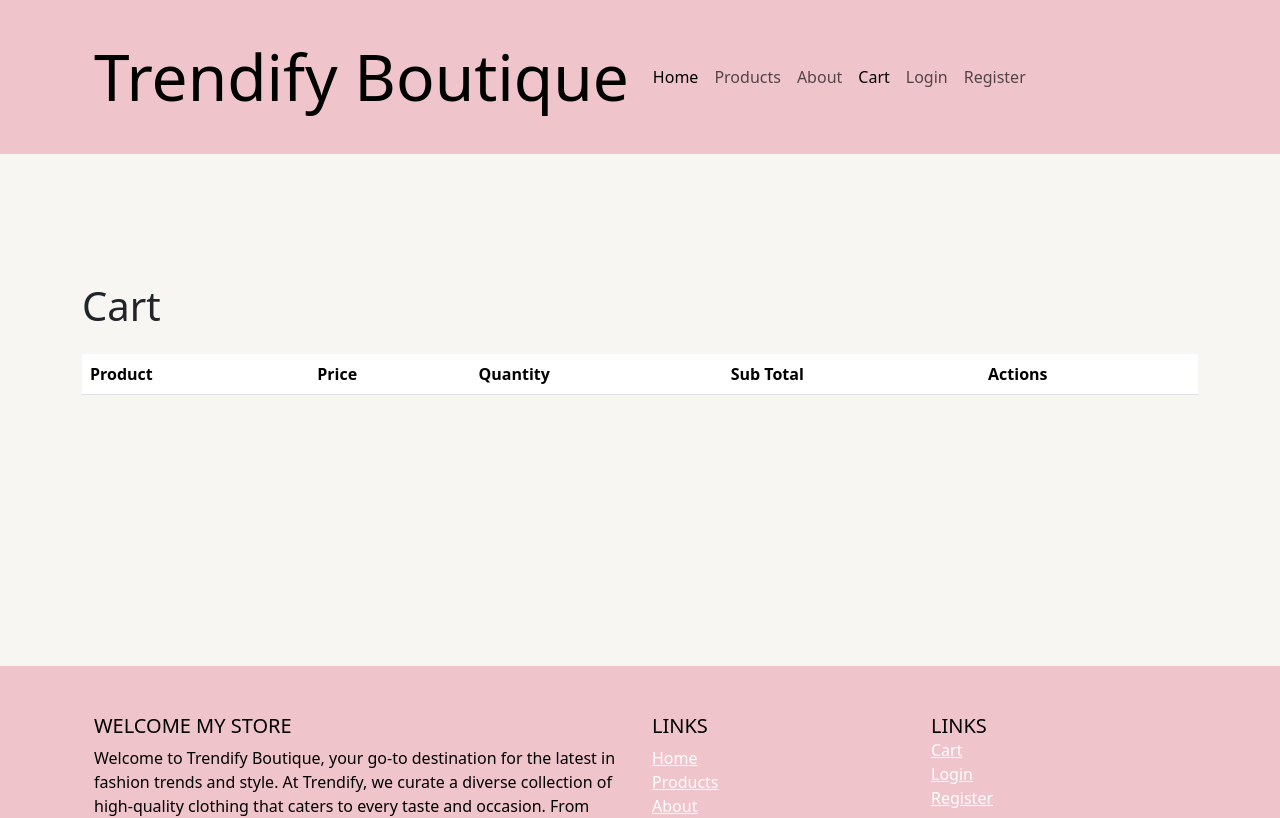
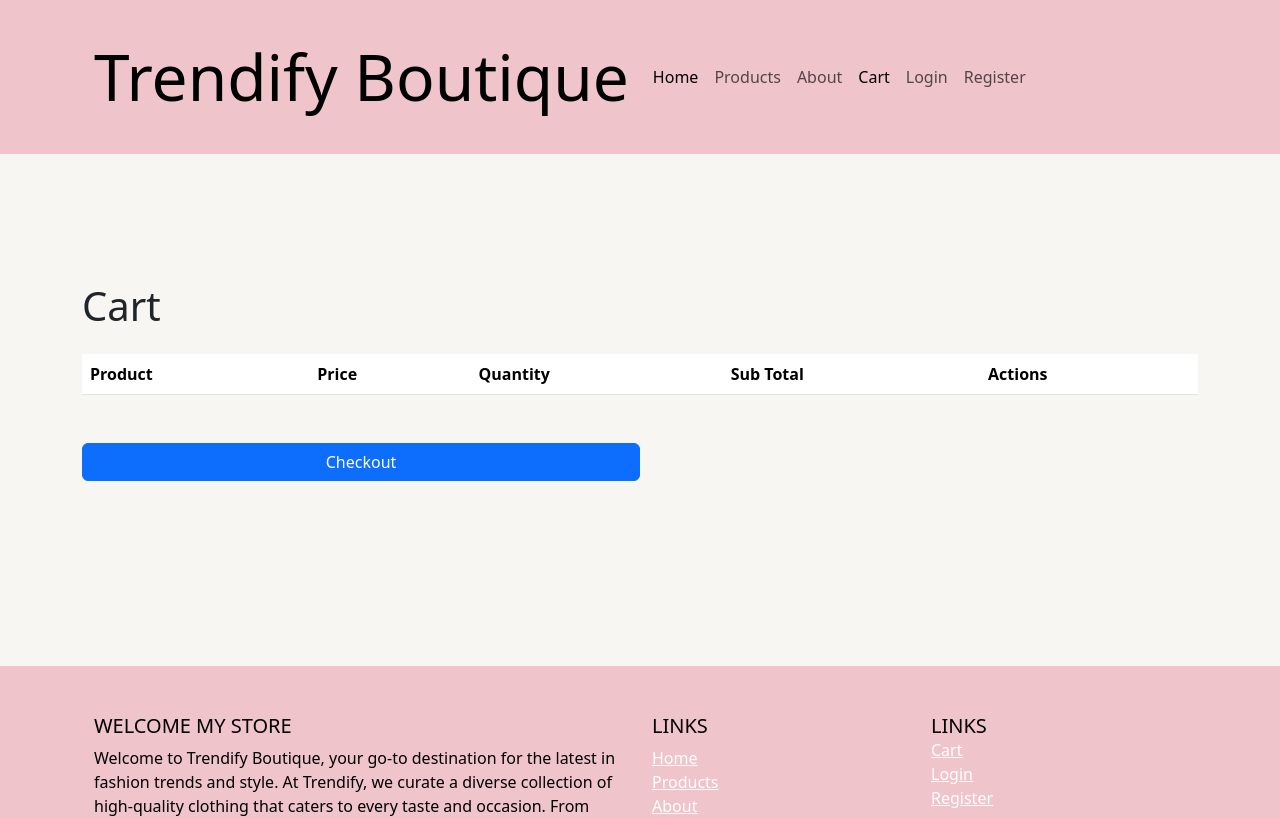
Before and after one commit to hktom/ng-my-store, an Angular app: page /cart in a window 1280 px wide. Shown: the top 818 px of the page. Built offline with nearby package versions, Linux system fonts and the light colour scheme.

Commit message:
Add checkout button to cart component

```diff
--- a/src/app/cart/cart.component.html
+++ b/src/app/cart/cart.component.html
@@ -51,5 +51,11 @@
         </tr>
       </tbody>
     </table>
+
+    <div class="d-grid gap-2 col-6 mt-5">
+      <button class="btn btn-primary" type="button" (click)="checkout()">
+        Checkout
+      </button>
+    </div>
   </div>
 </div>
--- a/src/app/cart/cart.component.ts
+++ b/src/app/cart/cart.component.ts
@@ -27,4 +27,9 @@ export class CartComponent {
     this.cartService.removeProduct(productId);
     this.items = this.cartService.items;
   }
+
+  checkout() {
+    this.cartService.checkout();
+    this.items = this.cartService.items;
+  }
 }
```
